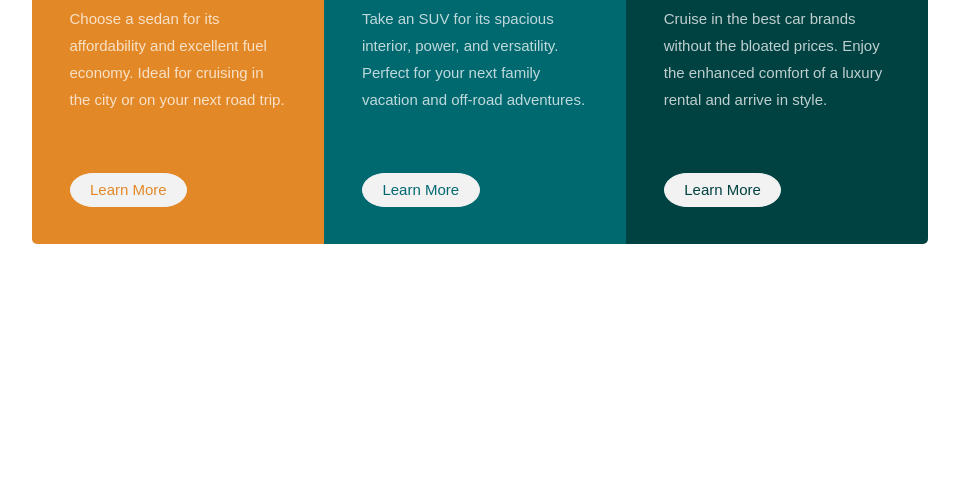
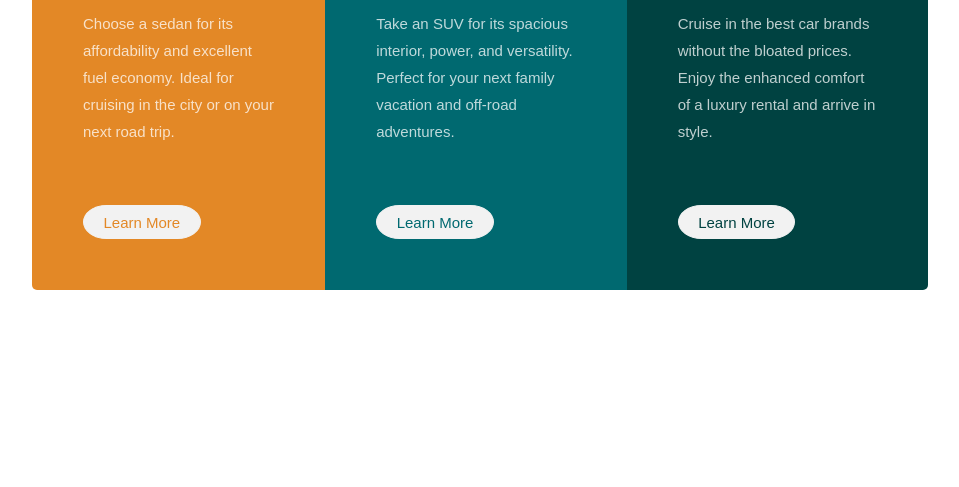
Before and after one commit to Keizzmannbanjo/3-Column-Preview-Cards, a plain HTML site: page index.html in a window 1280 px wide. Shown: the part 313-800 px from the top of the page, without its empty margins (160-1119 px from the left). Drawn offline with Linux system fonts and the light colour scheme.

Commit message:
Desktop UI fix

```diff
--- a/index.html
+++ b/index.html
@@ -18,8 +18,8 @@
                 <p class="card_body">
                     Choose a sedan for its affordability and excellent fuel economy. Ideal for cruising in the city or
                     on your next road trip.
-                    <button class="card_btn card_1_btn">Learn More</button>
                 </p>
+                <button class="card_btn card_1_btn">Learn More</button>
             </div>
             <div class="card card_suvs">
                 <img src="./images/icon-suvs.svg" class="card_img" alt="card_2_img" />
@@ -27,8 +27,8 @@
                 <p class="card_body">
                     Take an SUV for its spacious interior, power, and versatility. Perfect for your next family vacation
                     and off-road adventures.
-                    <button class="card_btn card_2_btn">Learn More</button>
                 </p>
+                <button class="card_btn card_2_btn">Learn More</button>
             </div>
             <div class="card card_luxury">
                 <img src="./images/icon-luxury.svg" class="card_img" alt="card_3_img" />
@@ -36,8 +36,8 @@
                 <p class="card_body">
                     Cruise in the best car brands without the bloated prices. Enjoy the enhanced comfort of a luxury
                     rental and arrive in style.
-                    <button class="card_btn card_3_btn">Learn More</button>
                 </p>
+                <button class="card_btn card_3_btn">Learn More</button>
             </div>
         </div>
     </body>
--- a/styles.css
+++ b/styles.css
@@ -39,6 +39,7 @@ html {
     border-radius: 20% /50%;
     display: block;
     margin-top: 4rem;
+    /* margin-bottom: 0; */
     font-size: 1rem;
     font-family: "Lexend Deca", sans-serif;
     padding: 0.5em 1.3em;
@@ -82,13 +83,15 @@ html {
 
 .container_flex {
     display: flex;
-    justify-content: center;
-    justify-items: center;
 }
 
 .card {
-    padding: 2.5rem;
+    padding: 3.4rem;
     color: var(--color-neutral-1);
+    display: flex;
+    flex-direction: column;
+    justify-content: space-between;
+    align-items: flex-start;
 }
 
 .card_sedans {
```
